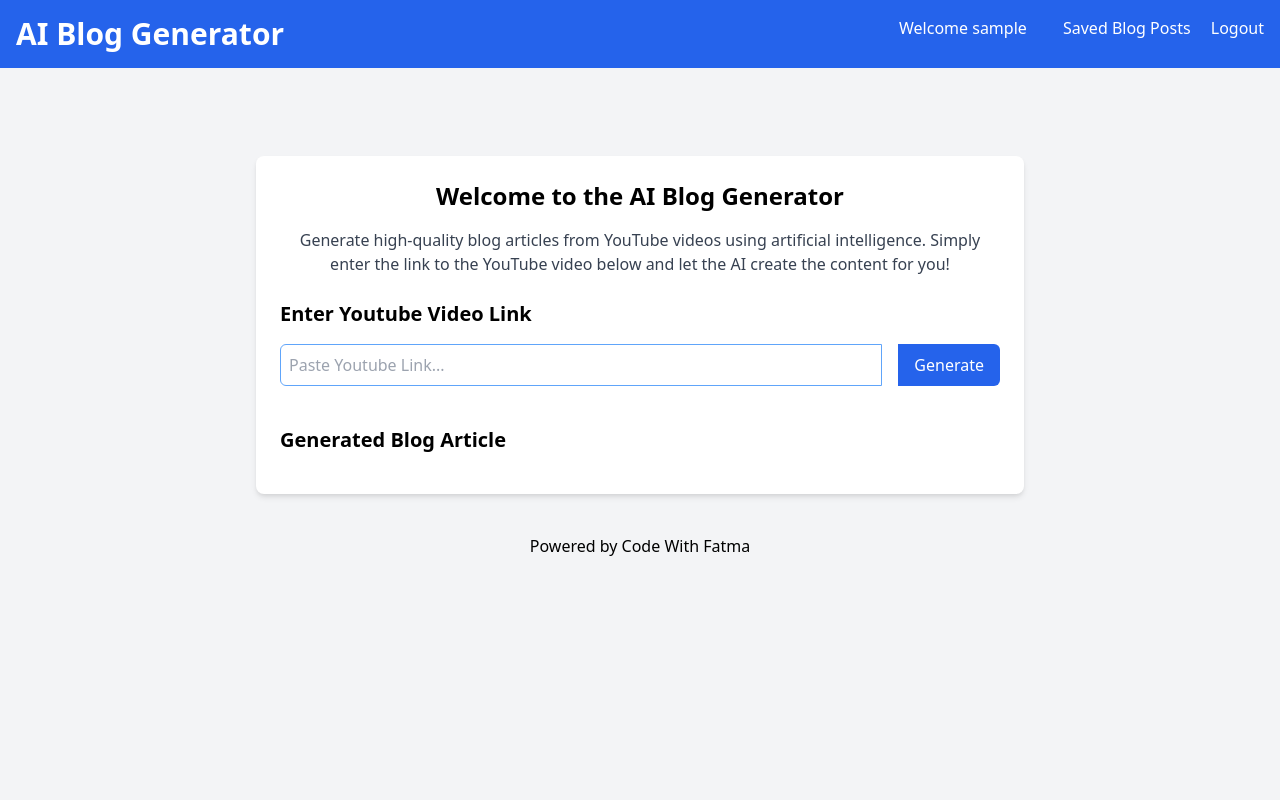
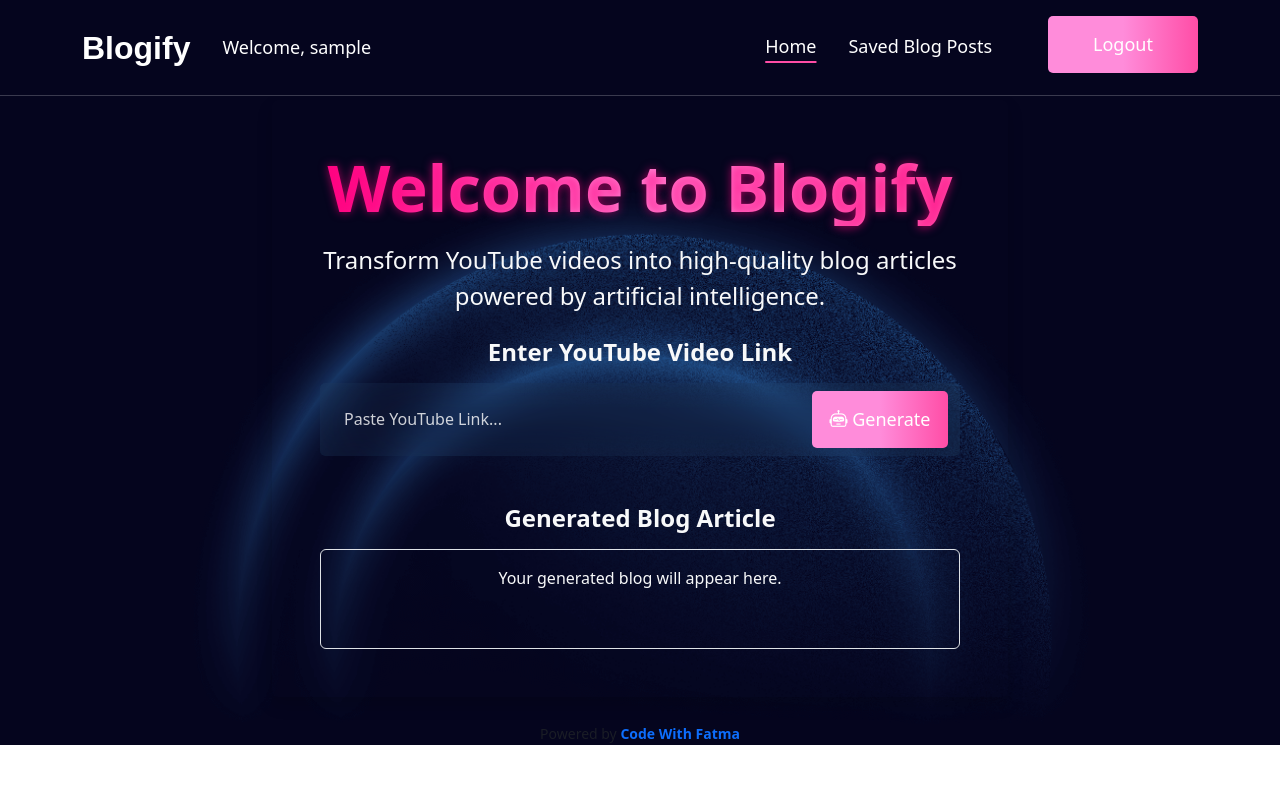
Before and after one commit to FatmaMahmoudElraey/ai_blog_generator, a Django app: page / in a window 1280 px wide. Run offline with Django 4.2, Linux system fonts and the light colour scheme; the visitor is signed in with stand-in values (Sample User, id 1).

Commit message:
added some styling in home sec

```diff
--- a/ai_blog_app/settings.py
+++ b/ai_blog_app/settings.py
@@ -132,7 +132,7 @@ USE_TZ = True
 # Static files (CSS, JavaScript, Images)
 # https://docs.djangoproject.com/en/4.1/howto/static-files/
 
-STATIC_URL = 'static/'
+STATIC_URL = '/static/'
 
 # Default primary key field type
 # https://docs.djangoproject.com/en/4.1/ref/settings/#default-auto-field
--- /dev/null
+++ b/blog_generator/static/blog_generator/styles.css
@@ -0,0 +1,99 @@
+.navbar{
+    background-color: #05051E !important;
+    border-bottom: 1px solid #ffffff36;
+}
+
+.nav-link, .navbar-text{
+    font-weight: 500;
+    font-size: 18px;
+    padding-left: 0;
+    padding-right: 0;
+    padding-top: 25px;
+    padding-bottom: 25px;
+    color: #fff;
+}
+
+.navbar-brand {
+    line-height: 1;
+    padding: 0;
+    font-size: 32px;
+    line-height: 1;
+    padding: 0;
+    font-family:  'DM Sans', sans-serif;;
+    font-weight: 900;
+    color: #fff;
+}
+
+.default-btn {
+    background:  linear-gradient(90deg, #ff8cda 50%, #ff4da6 100%);
+    transition:.5s;
+    padding: 15px 15px 15px 15px;
+    color: #fff;
+    display: inline-block;
+    border-radius: 5px;
+    position: relative;
+    border: none;
+    font-size: 18px;
+    font-weight: 500;
+    overflow: hidden;
+    width: 150px;
+    text-align: center;
+}
+.navbar-nav .nav-link.active {
+    text-decoration: underline;
+    text-decoration-color: #ff4da6;
+    text-decoration-thickness: 2px;
+    text-underline-offset: 8px;
+    color: #fff;
+
+}
+/* hero section ------------------- */
+.hero-sec{
+    background-image: url('/static/blog_generator/images/background-main.png');
+    background-size: cover;
+    background-repeat: no-repeat;
+    background-position: center;
+    padding-top: 100px;
+    background-color: #05051E;
+}
+
+.card{
+    background-color: transparent;
+}
+
+.gradient-text {
+    background: linear-gradient(90deg, #ff0080 0%, #ff8cda 50%, #ff4da6 100%);
+    background-clip: text;
+    color: transparent;
+
+
+}
+h1.gradient-text{
+    font-size: 65px;
+    font-weight: 800;
+    text-shadow: 0 0 10px rgba(255, 0, 128, 0.6);
+
+}
+.hero-p{
+    font-size: 24px;
+}
+
+.searchwrapper{
+    padding: 8px 12px 8px 12px;
+    background: rgba(255, 255, 255, 0.01);
+    box-shadow: inset 0px 4px 98px rgba(40, 84, 125, 0.25);
+    backdrop-filter: blur(15px);
+    border-radius: 5px;
+}
+
+.searchwrapper .form-control{
+    background-color: transparent;
+    border: none;
+}
+
+.searchwrapper .form-control::placeholder {
+    color: rgba(255, 255, 255, 0.8);
+}
+a{
+    text-decoration: none;
+}
--- /dev/null
+++ b/templates/base.html
@@ -0,0 +1,108 @@
+<!DOCTYPE html>
+<html lang="en">
+  <head>
+    <meta charset="UTF-8" />
+    <meta name="viewport" content="width=device-width, initial-scale=1.0" />
+    <title>{% block title %}My Django App{% endblock %}</title>
+
+    <!-- Google Fonts for a cleaner look -->
+    <link
+      href="https://fonts.googleapis.com/css2?family=Roboto:wght@400;700&display=swap"
+      rel="stylesheet"
+    />
+    <!-- Bootstrap 5 CSS -->
+    <link
+      href="https://cdn.jsdelivr.net/npm/bootstrap@5.3.0-alpha1/dist/css/bootstrap.min.css"
+      rel="stylesheet"
+    />
+    <link
+      href="https://cdn.jsdelivr.net/npm/bootstrap-icons/font/bootstrap-icons.css"
+      rel="stylesheet"
+    />
+    {% load static %}
+
+    <link rel="stylesheet" href="{% static 'blog_generator/styles.css' %}" />
+
+    <!-- You can add more global CSS files here -->
+  </head>
+
+  <body>
+    <nav class="navbar navbar-expand-lg navbar-dark fixed-top">
+      <div class="container">
+        <!-- Brand -->
+        <a class="navbar-brand" href="/">Blogify</a>
+
+        <!-- Always visible Welcome message -->
+        {% if user.is_authenticated %}
+        <span class="navbar-text text-white ms-3">
+          Welcome, {{ user.username }}
+        </span>
+        {% endif %}
+
+        <!-- Toggler Button -->
+        <button
+          class="navbar-toggler"
+          type="button"
+          data-bs-toggle="collapse"
+          data-bs-target="#navbarNav"
+          aria-controls="navbarNav"
+          aria-expanded="false"
+          aria-label="Toggle navigation"
+        >
+          <span class="navbar-toggler-icon"></span>
+        </button>
+
+        <!-- Collapsible Navbar Links -->
+        <div class="collapse navbar-collapse" id="navbarNav">
+          <ul class="navbar-nav ms-auto">
+            <!-- Home -->
+            <li class="nav-item">
+              <a
+                class="nav-link {% if request.path == '/' %}active{% endif %}"
+                href="/"
+              >
+                Home
+              </a>
+            </li>
+
+            <!-- Saved Blog Posts -->
+            <li class="nav-item">
+              <a
+                class="nav-link me-5 ms-3 {% if request.path == '/blog-list' %}active{% endif %}"
+                href="/blog-list"
+              >
+                Saved Blog Posts
+              </a>
+            </li>
+
+            {% if user.is_authenticated %}
+            <!-- Logout -->
+            <li class="nav-item">
+              <a class="default-btn my-2" href="{% url 'logout' %}"> Logout </a>
+            </li>
+            {% else %}
+            <!-- Login -->
+            <li class="nav-item">
+              <a class="default-btn my-2" href="{% url 'login' %}"> Login </a>
+            </li>
+
+            <!-- Signup -->
+            <li class="nav-item">
+              <a class="default-btn my-2" href="{% url 'signup' %}"> Signup </a>
+            </li>
+            {% endif %}
+          </ul>
+        </div>
+      </div>
+    </nav>
+
+    <!-- Here is where your page content goes -->
+    <main class="hero-sec">{% block content %}{% endblock %}</main>
+
+    <!-- Bootstrap 5 JS + Popper -->
+    <script src="https://cdn.jsdelivr.net/npm/bootstrap@5.3.0-alpha1/dist/js/bootstrap.bundle.min.js"></script>
+
+    <!-- Your page-specific scripts go here -->
+    {% block scripts %} {% endblock %}
+  </body>
+</html>
--- a/templates/blog-details.html
+++ b/templates/blog-details.html
@@ -54,7 +54,7 @@
 
     <footer class="text-center p-4 text-blacl mt-6">
       Powered by
-      <a href="https://www.youtube.com/codewithFatma">Code With Fatma</a>
+      <a href=" ">Code With Fatma</a>
     </footer>
   </body>
 </html>
--- a/templates/index.html
+++ b/templates/index.html
@@ -1,163 +1,154 @@
-<html lang="en">
-  <head>
-    <meta charset="UTF-8" />
-    <meta name="viewport" content="width=device-width, initial-scale=1.0" />
-    <title>AI Blog Generator</title>
-    <link
-      href="https://cdn.jsdelivr.net/npm/tailwindcss@2.2.19/dist/tailwind.min.css"
-      rel="stylesheet"
-    />
-
-    <style>
-      @keyframes rotate {
-        from {
-          transform: rotate(0deg);
-        }
-        to {
-          transform: rotate(360deg);
-        }
-      }
-
-      @-webkit-keyframes rotate {
-        from {
-          -webkit-transform: rotate(0deg);
-        }
-        to {
-          -webkit-transform: rotate(360deg);
-        }
-      }
-
-      .load {
-        width: 100px;
-        height: 100px;
-        margin: 110px auto 0;
-        border: solid 10px #8822aa;
-        border-radius: 50%;
-        border-right-color: transparent;
-        border-bottom-color: transparent;
-        -webkit-transition: all 0.5s ease-in;
-        -webkit-animation-name: rotate;
-        -webkit-animation-duration: 1s;
-        -webkit-animation-iteration-count: infinite;
-        -webkit-animation-timing-function: linear;
-
-        transition: all 0.5s ease-in;
-        animation-name: rotate;
-        animation-duration: 1s;
-        animation-iteration-count: infinite;
-        animation-timing-function: linear;
-      }
-    </style>
-  </head>
-  <body class="flex flex-col min-h-scrren bg-gray-100 font-sans antialised">
-    <!-- Navbar -->
-    <nav class="bg-blue-600 p-4 text-white flex justify-between">
-      <div>
-        <h1 class="text-3xl font-bold">AI Blog Generator</h1>
-      </div>
-      <div>
-        <a href="#" class="text-white hover:underline mx-4"
-          >Welcome {{ user.username }}</a
-        >
-        <a href="/blog-list" class="text-white hover:underline mx-4"
-          >Saved Blog Posts</a
-        >
-        <a href="#" class="text-white hover:underline">Logout</a>
-      </div>
-    </nav>
-
-    <br />
-    <br />
-
-    <!-- Main -->
-    <div class="flex-grow container mx-auto mt-10 px-4 sm:px-0">
-      <div
-        class="max-w-3xl mx-auto bg-white p-6 rounded-lg shadow-md transition-transform transform hover:scale-105 flex flex-col"
-      >
-        <!-- Introduction section -->
-        <div class="text-center">
-          <h2 class="text-2xl font-semibold mb-4">
-            Welcome to the AI Blog Generator
-          </h2>
-          <p class="text-gray-700">
-            Generate high-quality blog articles from YouTube videos using
-            artificial intelligence. Simply enter the link to the YouTube video
-            below and let the AI create the content for you!
+{% extends 'base.html' %} {% load static %} {% block title %}Home{% endblock %}
+{% block content %}
+<section class="">
+  <div class="container">
+    <div class="row justify-content-center">
+      <div class="col-lg-8">
+        <!-- Card Container -->
+        <div class="card shadow border-0">
+          <div class="card-body p-5">
+            <!-- Welcome Text -->
+            <div class="text-center mb-4">
+              <h1 class="fw-bold mb-3 gradient-text">Welcome to Blogify</h1>
+              <p class="text-light hero-p">
+                Transform YouTube videos into high-quality blog articles powered
+                by artificial intelligence.
               </p>
             </div>
 
-        <br />
-
-        <!-- Youtube section -->
-        <div>
-          <h2 class="text-xl mb-4 font-semibold">Enter Youtube Video Link</h2>
-          <div class="flex space-x-4">
+            <!-- Youtube Link Form -->
+            <div class="mb-4">
+              <h4 class="fw-semibold mb-3 text-center text-light">
+                Enter YouTube Video Link
+              </h4>
+              <!-- <div class="input-group">
                 <input
                   id="youtubeLink"
                   type="url"
-              placeholder="Paste Youtube Link..."
-              class="flex-grow p-2 border border-blue-400 rounded-l-md"
+                  placeholder="Paste YouTube Link..."
+                  class="form-control"
                 />
+                <button id="generateBlogButton" class="btn btn-primary">
+                  <i class="bi bi-robot"></i> Generate
+                </button>
+              </div> -->
+              <div
+                class="searchbox aos-init aos-animate"
+                data-aos="fade-zoom-in"
+                data-aos-duration="1500"
+              >
+                <div class="searchwrapper">
+                  <div class="row align-items-center">
+                    <!-- Input Field -->
+                    <div class="col-md-9">
+                      <form>
+                        <input
+                          id="youtubeLink"
+                          type="url"
+                          placeholder="Paste YouTube Link..."
+                          class="form-control"
+                        />
+                      </form>
+                    </div>
+
+                    <!-- Button -->
+                    <div class="col-lg-3">
+                      <form>
                         <button
                           id="generateBlogButton"
-              class="bg-blue-600 text-white px-4 py-2 rounded-r-md hover:bg-blue-700 transition-colors"
+                          class="btn default-btn w-100"
+                          type="submit"
                         >
-              Generate
+                          <i class="bi bi-robot"></i> Generate
                         </button>
+                      </form>
+                    </div>
+                  </div>
+                </div>
               </div>
             </div>
 
-        <!-- section for loading circle -->
-        <div style="display: none" id="loading-circle" class="load"></div>
+            <!-- Loading Spinner -->
+            <div id="loading-circle" class="text-center my-4 d-none">
+              <div class="spinner-border text-primary" role="status">
+                <span class="visually-hidden">Loading...</span>
+              </div>
+              <p class="mt-2 text-light">
+                Generating your blog... please wait.
+              </p>
+            </div>
 
-        <!-- Generated Blog Display Section -->
-        <section class="mt-10 flex-grow">
-          <h2 class="text-xl mb-4 font-semibold">Generated Blog Article</h2>
-          <div id="blogContent" class="mt-2 text-gray-700 space-y-4"></div>
+            <!-- Blog Output -->
+            <section class="mt-5">
+              <h4 class="fw-semibold mb-3 text-center text-light">
+                Generated Blog Article
+              </h4>
+              <div
+                id="blogContent"
+                class="border rounded p-3"
+                style="min-height: 100px"
+              >
+                <p class="text-center text-light">
+                  Your generated blog will appear here.
+                </p>
+              </div>
             </section>
           </div>
         </div>
 
-    <footer class="text-center p-4 text-blacl mt-6">
+        <!-- Footer -->
+        <footer class="text-center mt-4">
+          <small class="text-muted">
             Powered by
-      <a href="https://www.youtube.com/codewithFatma">Code With Fatma</a>
+            <a href="#" class="text-decoration-none fw-bold"
+              >Code With Fatma</a
+            >
+          </small>
         </footer>
+      </div>
+    </div>
+  </div>
+</section>
+{% endblock %} {% block scripts %}
+<script>
+  const generateBtn = document.getElementById("generateBlogButton");
+  const youtubeInput = document.getElementById("youtubeLink");
+  const blogContent = document.getElementById("blogContent");
+  const loadingCircle = document.getElementById("loading-circle");
 
-    <script>
-      document
-        .getElementById("generateBlogButton")
-        .addEventListener("click", async () => {
-          const youtubeLink = document.getElementById("youtubeLink").value;
-          const blogContent = document.getElementById("blogContent");
+  generateBtn.addEventListener("click", async () => {
+    const youtubeLink = youtubeInput.value.trim();
 
-          if (youtubeLink) {
-            document.getElementById("loading-circle").style.display = "block";
+    if (!youtubeLink) {
+      alert("Please enter a YouTube link.");
+      return;
+    }
 
-            blogContent.innerHTML = ""; // Clear previous content
-
-            const endpointUrl = "/generate-blog";
+    loadingCircle.classList.remove("d-none");
+    blogContent.innerHTML = ""; // Clear old content
 
     try {
-              const response = await fetch(endpointUrl, {
+      const response = await fetch("/generate-blog", {
         method: "POST",
-                headers: {
-                  "Content-Type": "application/json",
-                },
+        headers: { "Content-Type": "application/json" },
         body: JSON.stringify({ link: youtubeLink }),
       });
 
       const data = await response.json();
 
+      if (data.content) {
         blogContent.innerHTML = data.content;
+      } else {
+        blogContent.innerHTML =
+          '<div class="alert alert-warning">No blog content returned. Try again.</div>';
+      }
     } catch (error) {
       console.error("Error occurred:", error);
-              alert("Something went wrong. Please try again later.");
+      blogContent.innerHTML =
+        '<div class="alert alert-danger">Something went wrong. Please try again later.</div>';
     }
-            document.getElementById("loading-circle").style.display = "none";
-          } else {
-            alert("Please enter a YouTube link.");
-          }
+
+    loadingCircle.classList.add("d-none");
   });
 </script>
-  </body>
-</html>
+{% endblock %}
```
Also changed, not shown: blog_generator/static/blog_generator/css/styles.css (added, +47 -0 lines), templates/all-blogs.html (+7 -35 lines), templates/login.html (+45 -46 lines), blog_generator/static/blog_generator/images/background-main.png (added), 1 other file. Lines whose indentation alone changed are shown as unchanged.
